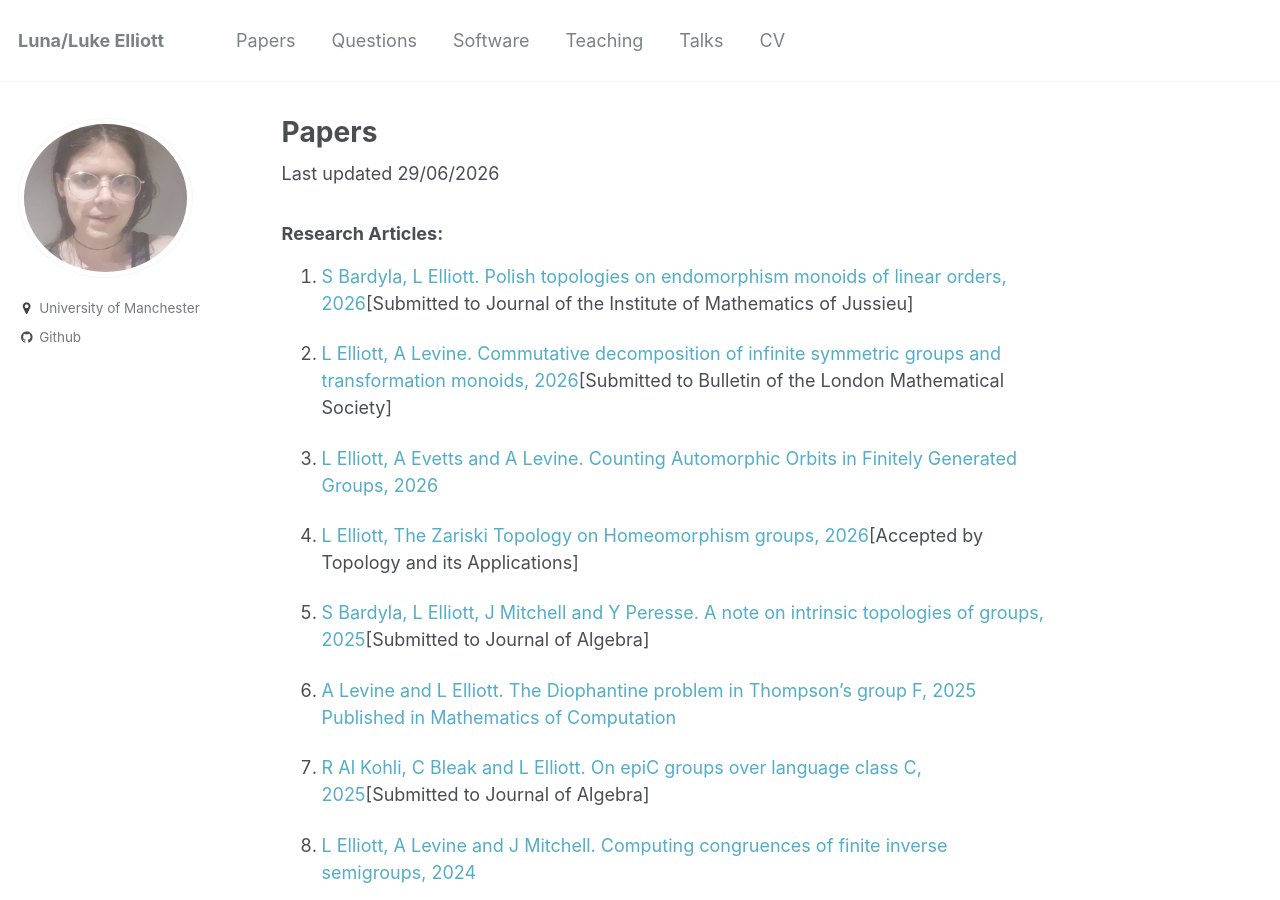
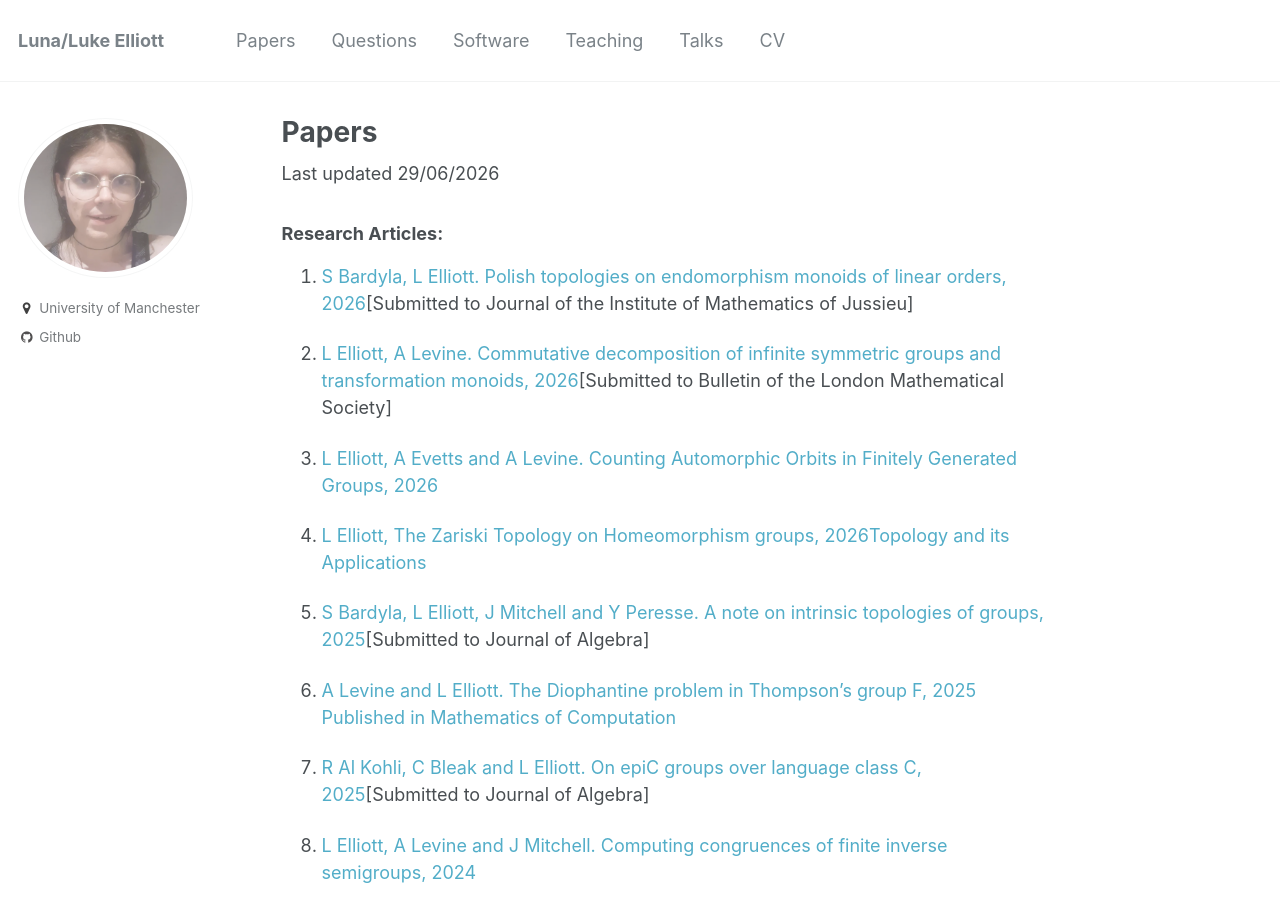
Before and after one commit to le27/L-Elliott, a Jekyll site: the page built from _pages/papers.md, in a window 1280 px wide and 900 px high. Built offline with Jekyll 4.4.1, drawn with Linux system fonts in a browser that asks for light colours; formulas are drawn with MathJax 3.

Commit message:
Revise citation for Zariski Topology paper
Updated citation for 'The Zariski Topology on Homeomorphism groups' to include journal link.

```diff
--- a/_pages/papers.md
+++ b/_pages/papers.md
@@ -13,7 +13,7 @@ Last updated 29/06/2026
 
 1. [L Elliott, A Evetts and A Levine. Counting Automorphic Orbits in Finitely Generated Groups, 2026](https://arxiv.org/abs/2604.18104)
 
-1. [L Elliott, The Zariski Topology on Homeomorphism groups, 2026](https://arxiv.org/abs/2601.15185)[Accepted by Topology and its Applications]
+1. [L Elliott, The Zariski Topology on Homeomorphism groups, 2026](https://arxiv.org/abs/2601.15185)[Topology and its Applications](https://doi.org/10.1016/j.topol.2026.109899)
 
 1. [S Bardyla, L Elliott, J Mitchell and Y Peresse. A note on intrinsic topologies of groups, 2025](https://arxiv.org/abs/2506.11500)[Submitted to Journal of Algebra]
 
```
